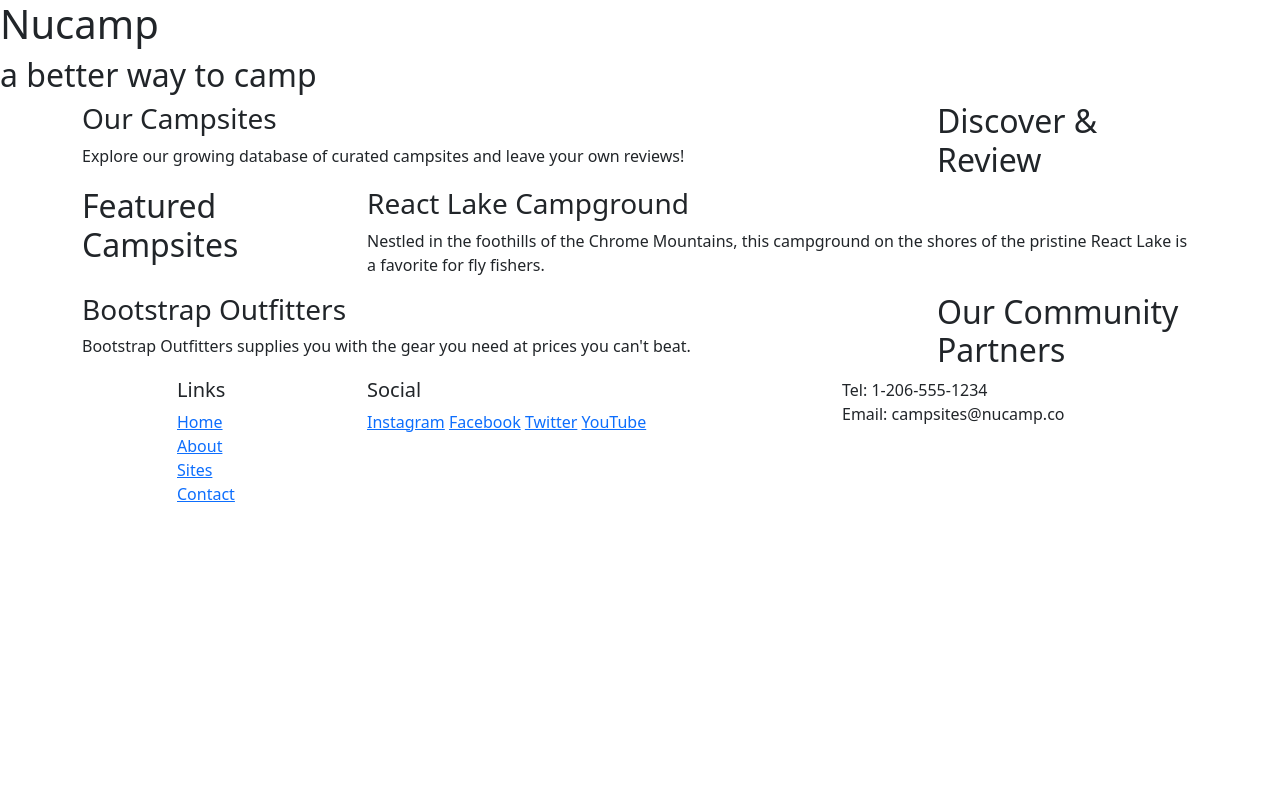
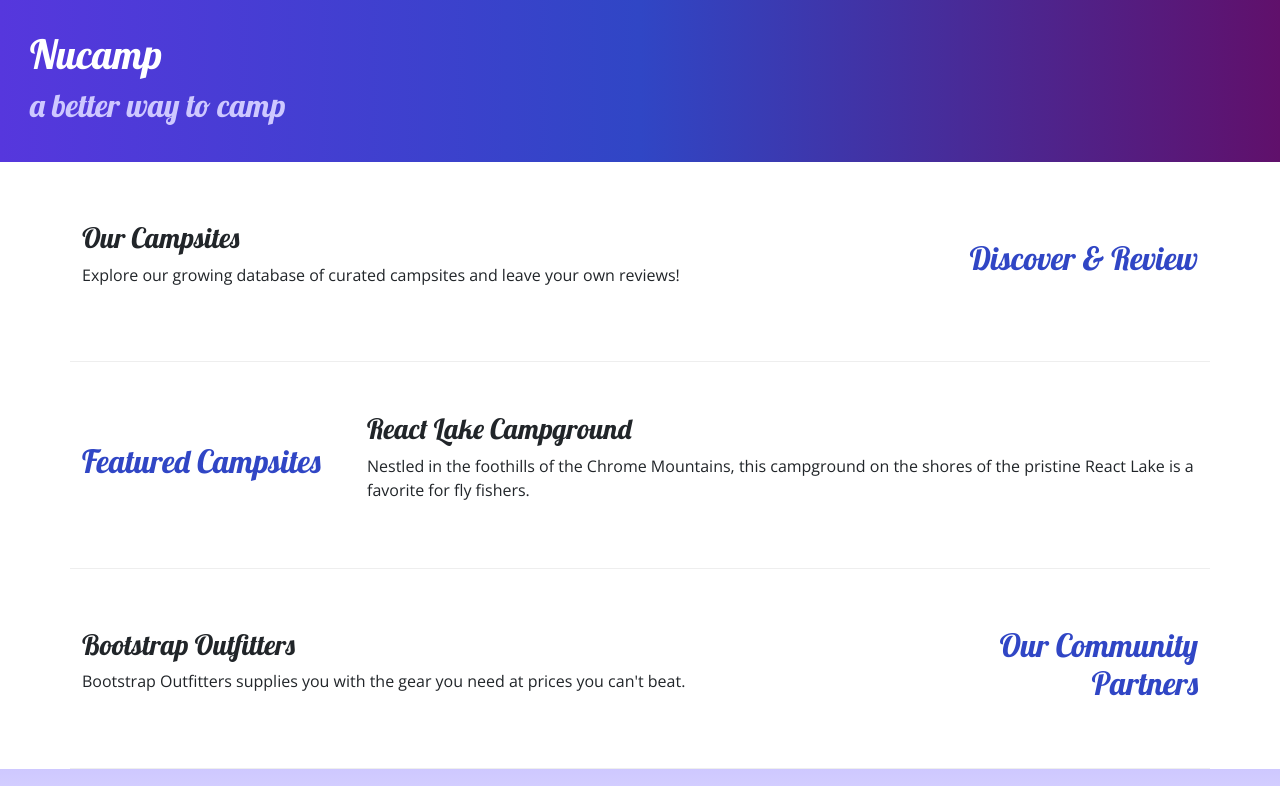
Before and after one commit to horacenjoroge/Github, a plain HTML site: page Bootsrap project/index.html in a window 1280 px wide. Shown: the top 786 px of the page. Drawn offline with nearby package versions, Linux system fonts and the light colour scheme.

Commit message:
added external css and classes

```diff
--- /dev/null
+++ b/Bootsrap project/css/styles.css
@@ -0,0 +1,34 @@
+body {
+    font-family: "Open Sans", sans-serif;
+}
+
+h1,
+h2,
+h3 {
+    font-family: "Lobster", cursive;
+}
+
+h2 {
+    color: #3046C5;
+}
+
+header {
+    padding: 30px;
+    background-image: linear-gradient(to right, #5637DD, #3046C5, #60106B);
+    color: white;
+}
+
+header h2 {
+    color: #CEC8FF;
+}
+
+footer {
+    background-image: linear-gradient(#CEC8FF, white);
+    padding: 20px 0;
+}
+
+.row-content {
+    padding: 50px 0;
+    border-bottom: 1px ridge;
+    min-height: 200px;
+}
--- a/Bootsrap project/index.html
+++ b/Bootsrap project/index.html
@@ -9,6 +9,10 @@
     <!-- Bootstrap CSS -->
     <link href="https://cdn.jsdelivr.net/npm/bootstrap@5.2.3/dist/css/bootstrap.min.css" rel="stylesheet"
         integrity="sha384-rbsA2VBKQhggwzxH7pPCaAqO46MgnOM80zW1RWuH61DGLwZJEdK2Kadq2F9CUG65" crossorigin="anonymous" />
+
+        <!-- Additional CSS must be placed after Bootstrap CSS -->
+        <link rel="stylesheet" href="https://fonts.googleapis.com/css?family=Lobster|Open+Sans" />
+        <link rel="stylesheet" href="css/styles.css" />
 
     <title>Nucamp: A Better Way To Camp</title>
 </head>
@@ -31,9 +35,9 @@
 <main class="container">
 
     <!-- discover section -->
-    <section class="row">
+    <section class="row row-content align-items-center">
         <div class="col-sm-4 col-md-3 order-sm-last">
-            <h2>Discover & Review</h2>
+            <h2 class="text-sm-end">Discover & Review</h2>
         </div>
         <div class="col">
             <h3>Our Campsites</h3>
@@ -42,7 +46,7 @@
     </section>
 
     <!-- feature section -->
-    <section class="row">
+    <section class="row row-content align-items-center">
         <div class="col-sm-4 col-md-3">
             <h2>Featured Campsites</h2>
         </div>
@@ -54,9 +58,9 @@
     </section>
 
     <!-- partner section -->
-    <section class="row">
+    <section class="row row-content align-items-center">
         <div class="col-sm-4 col-md-3 order-sm-last">
-            <h2>Our Community Partners</h2>
+            <h2 class="text-sm-end">Our Community Partners</h2>
         </div>
         <div class="col">
             <h3>Bootstrap Outfitters</h3>
@@ -78,14 +82,14 @@
                         <li><a href="#">Contact</a></li>
                     </ul>
                 </div>
-                <div class="col-6 col-sm-5">
+                <div class="col-6 col-sm-5 text-center">
                     <h5>Social</h5>
                     <a href="http://instagram.com/">Instagram</a>
                     <a href="http://facebook.com/">Facebook</a>
                     <a href="http://twitter.com/">Twitter</a>
                     <a href="http://youtube.com/">YouTube</a>
                 </div>
-                <div class="col-sm-4">
+                <div class="col-sm-4 text-center">
                     Tel: 1-206-555-1234<br />
                     Email: campsites@nucamp.co
                 </div>
```
Also changed, not shown: 2 other files.
